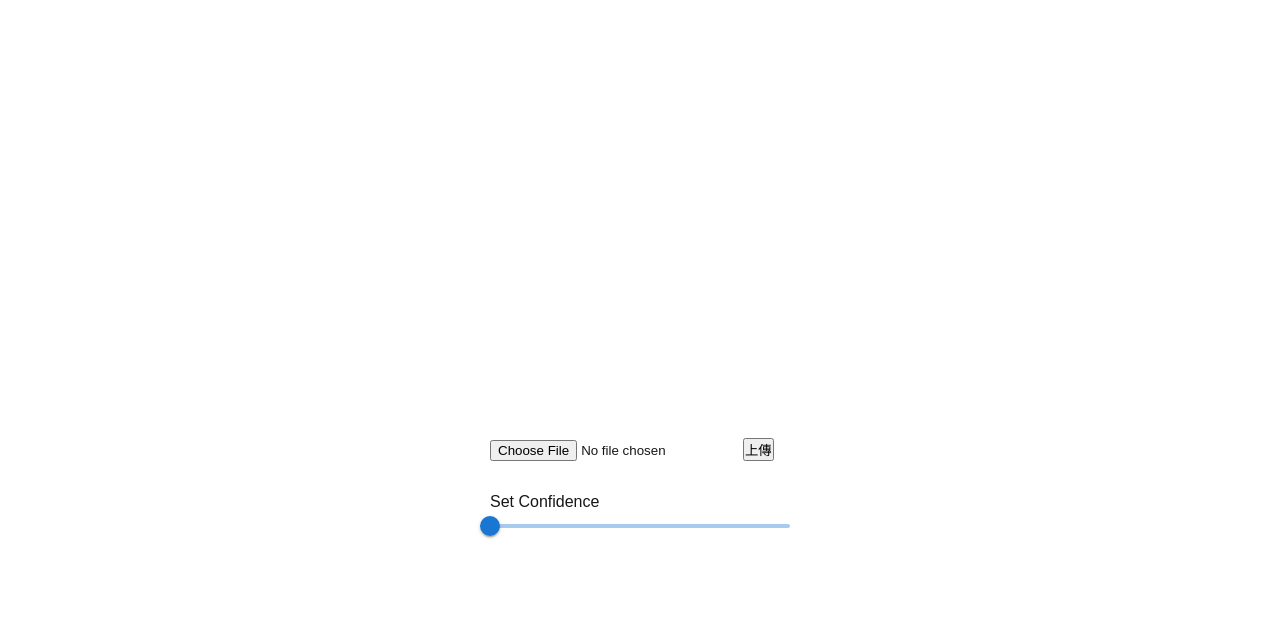
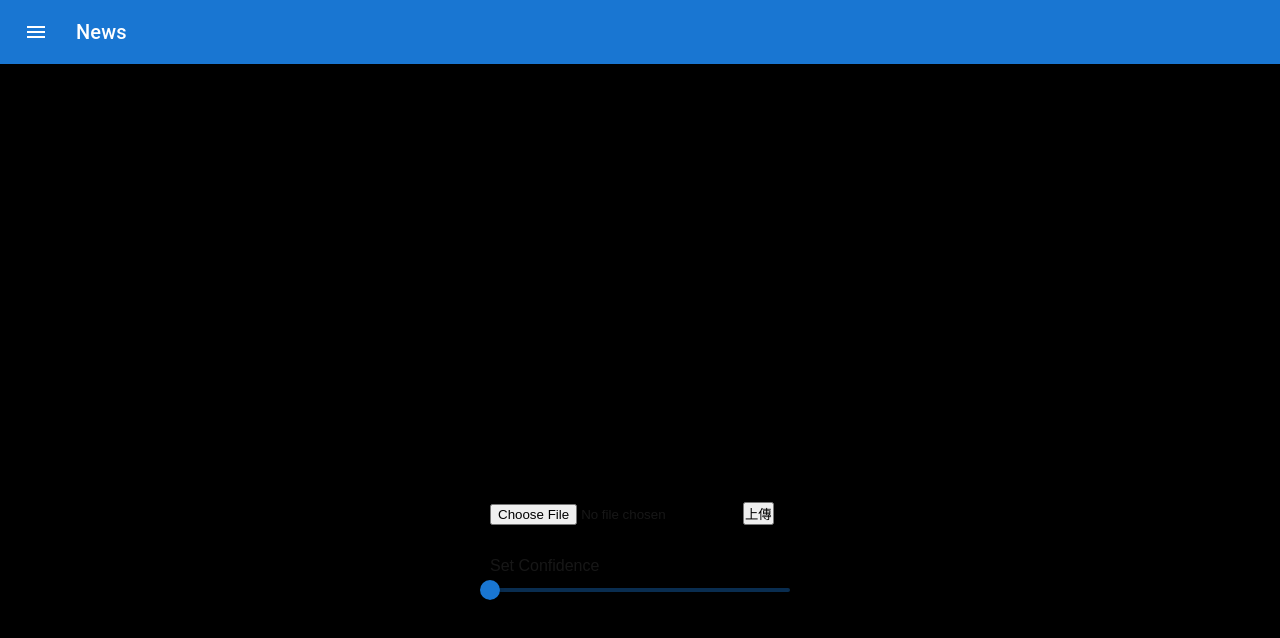
Before and after one commit to ittrainec240813/pcb_defect_detect_frontend, a Next.js app: page / in a window 1280 px wide. Shown: the top 638 px of the page. Built offline with nearby package versions, Linux system fonts and the light colour scheme.

Commit message:
add navigation

```diff
--- a/app/globals.css
+++ b/app/globals.css
@@ -1,5 +1,5 @@
 :root {
-  --background: #ffffff;
+  --background: #000000;
   --foreground: #171717;
 }
 
--- a/app/layout.tsx
+++ b/app/layout.tsx
@@ -1,14 +1,57 @@
+"use client"
+
+import { useState } from "react";
 import "./globals.css";
+import AppHeader from "@/components/AppHeader";
+import MainDrawer from "@/components/MainDrawer";
+import { Box, styled } from "@mui/material";
+
+interface MainContainerProps {
+  open?: boolean;
+}
+
+const MainContainer = styled(Box)<MainContainerProps>(({ theme }) => ({
+  transition: theme.transitions.create(['margin', 'width'], {
+    easing: theme.transitions.easing.sharp,
+    duration: theme.transitions.duration.leavingScreen,
+  }),
+  variants: [
+    {
+      props: ({ open }) => open,
+      style: {
+        width: "80%",
+        marginLeft: "20%",
+        transition: theme.transitions.create(['margin', 'width'], {
+          easing: theme.transitions.easing.easeOut,
+          duration: theme.transitions.duration.enteringScreen,
+        }),
+      },
+    },
+  ],
+  display: "flex",
+  flexDirection: "column",
+  width: "100%"
+}))
 
 export default function RootLayout({
   children,
 }: Readonly<{
   children: React.ReactNode;
 }>) {
+  const [showDrawer, setShowDrawer] = useState<boolean>(false);
+
+  const handleDrawer = () => {
+    setShowDrawer(prev => !prev);
+  }
+
   return (
     <html lang="en">
       <body>
-        {children}
+        <MainDrawer open={showDrawer} onSetDrawer={handleDrawer}/>
+        <MainContainer open={showDrawer}>
+          <AppHeader onSetDrawer={handleDrawer} />
+          {children}
+        </MainContainer>
       </body>
     </html>
   );
--- /dev/null
+++ b/components/AppHeader.tsx
@@ -0,0 +1,37 @@
+import React from 'react';
+import AppBar from '@mui/material/AppBar';
+import Box from '@mui/material/Box';
+import Toolbar from '@mui/material/Toolbar';
+import Typography from '@mui/material/Typography';
+import IconButton from '@mui/material/IconButton';
+import MenuIcon from '@mui/icons-material/Menu';
+
+interface AppHeaderProps {
+  onSetDrawer: () => void;
+}
+
+const AppHeader:React.FC<AppHeaderProps>  = ({ onSetDrawer }) => {
+  return (
+    <Box sx={{ flexGrow: 1 }}>
+      <AppBar position="static">
+        <Toolbar>
+          <IconButton
+            size="large"
+            edge="start"
+            color="inherit"
+            aria-label="menu"
+            sx={{ mr: 2 }}
+            onClick={onSetDrawer}
+          >
+            <MenuIcon />
+          </IconButton>
+          <Typography variant="h6" component="div" sx={{ flexGrow: 1 }}>
+            News
+          </Typography>
+        </Toolbar>
+      </AppBar>
+    </Box>
+  );
+}
+
+export default AppHeader;
--- /dev/null
+++ b/components/MainDrawer.tsx
@@ -0,0 +1,91 @@
+import React from "react";
+import {
+  Divider,
+  Drawer,
+  DrawerProps,
+  IconButton,
+  List,
+  ListItem,
+  ListItemButton,
+  ListItemText,
+  styled
+} from "@mui/material";
+import { useRouter } from "next/navigation";
+import ChevronLeftIcon from '@mui/icons-material/ChevronLeft';
+import HomeIcon from '@mui/icons-material/Home';
+import ChatIcon from '@mui/icons-material/Chat';
+
+interface MainDrawerProps extends DrawerProps {
+  open: boolean;
+  onSetDrawer: () => void;
+}
+
+const DrawerHeader = styled('div')(({ theme }) => ({
+  display: 'flex',
+  alignItems: 'center',
+  padding: theme.spacing(0, 1),
+  // necessary for content to be below app bar
+  ...theme.mixins.toolbar,
+  justifyContent: 'flex-end',
+}));
+
+const MainDrawer:React.FC<MainDrawerProps> = ({ open, onSetDrawer }) => {
+  const router = useRouter();
+
+  const routes = [
+    {
+      title: "Home",
+      icon: <HomeIcon sx={{color: "white", mr: "1px"}} />,
+      route: "/"
+    },
+    {
+      title: "Chat",
+      icon: <ChatIcon sx={{color: "white", mr: "1px"}} />,
+      route: "/chat"
+    }
+  ]
+
+  const handleRouteChange = (newRoute: string) => {
+    onSetDrawer();
+    router.push(newRoute);
+  }
+
+  return (
+    <Drawer
+      open={open}
+      sx={{
+        width: "20%",
+        flexShrink: 0,
+        '& .MuiDrawer-paper': {
+          width: "20%",
+
+          bgcolor: "#1d1d1d"
+          // boxSizing: 'border-box',
+        },
+      }}
+      variant="persistent"
+      anchor="left"
+    >
+      <List
+        sx={{width: "100%" }}
+      >
+        <DrawerHeader>
+          <IconButton onClick={onSetDrawer}>
+            <ChevronLeftIcon sx={{color: "white"}}/>
+          </IconButton>
+        </DrawerHeader>
+        <Divider />
+        {routes.map((item, index) => (
+          <ListItem key={index} disablePadding>
+            <ListItemButton onClick={() => handleRouteChange(item.route)} >
+              {item.icon}
+              <ListItemText sx={{color: "#FFFFFF"}} primary={item.title} />
+            </ListItemButton>
+          </ListItem>
+        ))}
+      </List>
+    </Drawer>
+  )
+}
+
+export default MainDrawer;
```
Also changed, not shown: 1 other file (tests, documents, lock files or other folders).
